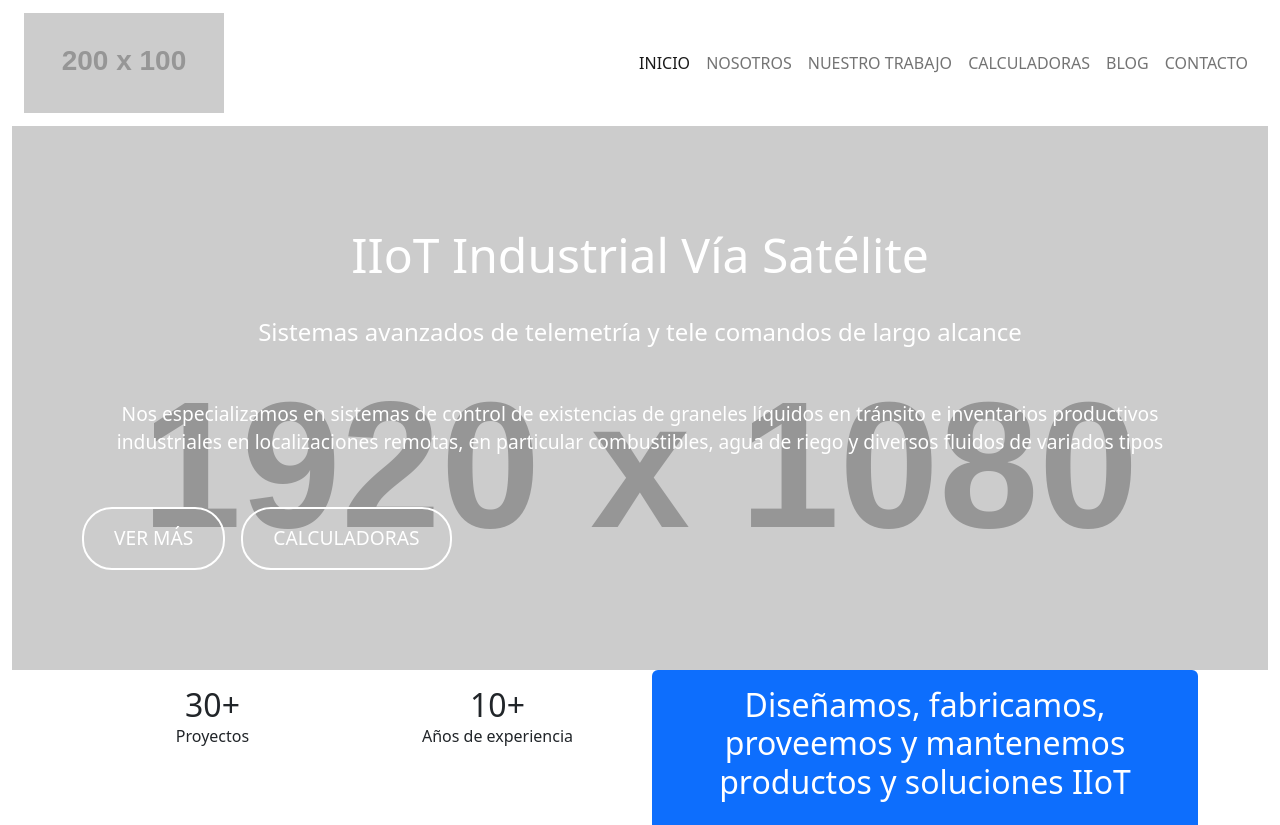
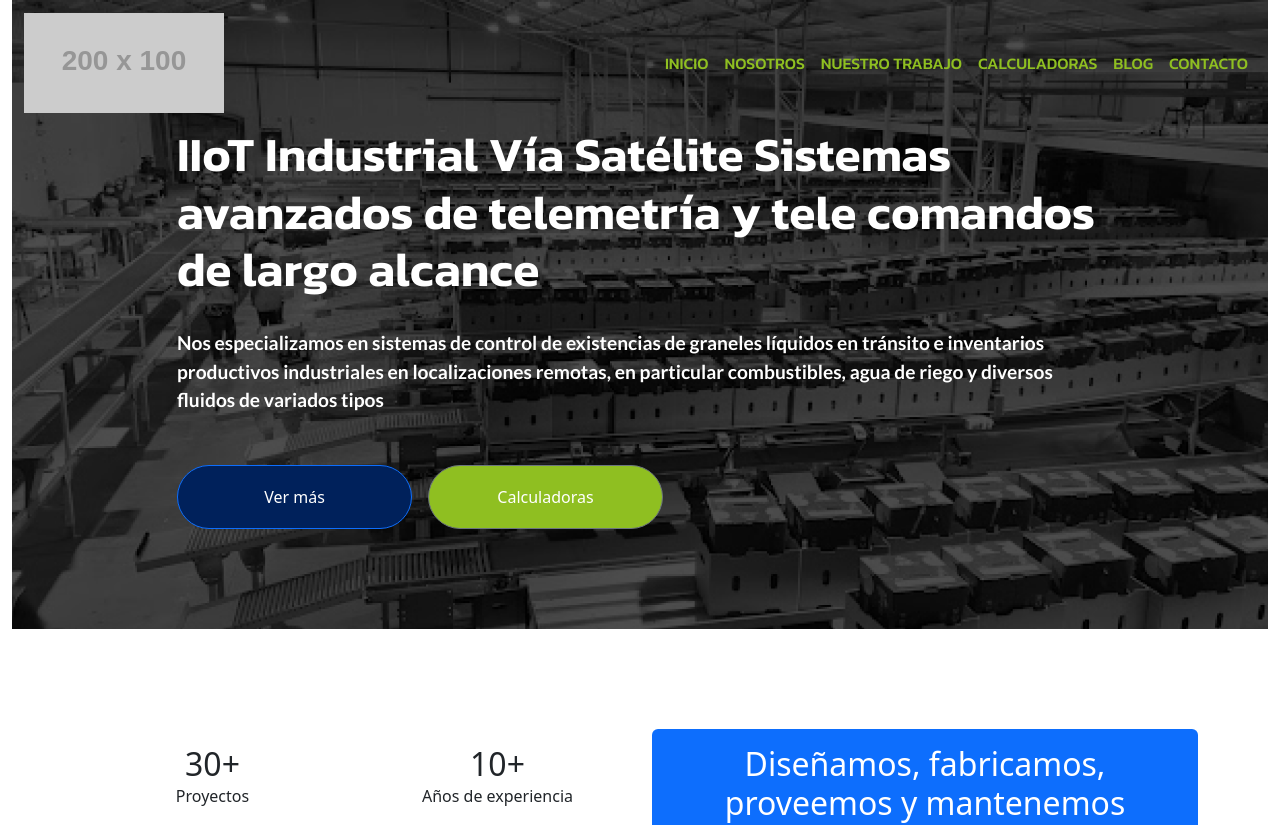
Before and after one commit to Enteleqqia/angular-enteleqqia-frontend-main, an Angular app: page / in a window 1280 px wide. Shown: the top 825 px of the page. Built offline with nearby package versions, Linux system fonts and the light colour scheme.

Commit message:
feat: add font and colors

```diff
--- a/src/app/app.component.html
+++ b/src/app/app.component.html
@@ -1,5 +1,7 @@
 
 <div class="container-fluid">
+
+  <section class="hero">
     <header>
         <nav class="navbar navbar-expand-md navbar-light">
           <div class="container-fluid">
@@ -34,12 +36,11 @@
           </div>
         </nav>
     </header>
-  <section class="hero">
     <div class="container">
       <div class="row">
-        <div class="col-12 text-center">
-          <h1>IIoT Industrial Vía Satélite</h1>
-          <p class="lead">Sistemas avanzados de telemetría y tele comandos de largo alcance</p>
+        <div class="col-10 mx-auto text-center">
+          <h1>IIoT Industrial Vía Satélite Sistemas avanzados de telemetría y tele comandos de largo alcance</h1>
+
           <p>Nos especializamos en sistemas de control de existencias de graneles líquidos en tránsito e inventarios productivos industriales en localizaciones remotas, en particular combustibles, agua de riego y diversos fluidos de variados tipos</p>
           <div class="d-flex">
             <a href="#" class="btn btn-primary me-3">Ver más</a>
--- a/src/app/app.component.scss
+++ b/src/app/app.component.scss
@@ -1,37 +1,92 @@
+section{
+    margin-top: 100px;
+}
 .hero {
-    background-image: url('https://via.placeholder.com/1920x1080');
+    background-image: url('../assets/img/hero1.png');
     background-repeat: no-repeat;
     background-size: cover;
-    padding: 100px 0;
+    padding: 0 0 100px 0;
+    margin: 0;
+    nav{
+        a{
+            color: #8FBF21;
+            font-family: 'Kanit', sans-serif;
+            font-weight: 500;
+        }
+
+    }
   }
 
   .hero h1 {
     font-size: 3rem;
     margin-bottom: 30px;
     color: #fff;
+    font-family: 'Kanit', sans-serif;
+    font-weight: 600;
+    text-align: left;
   }
 
-  .hero .lead {
-    font-size: 1.5rem;
-    margin-bottom: 50px;
-    color: #fff;
-  }
 
   .hero p {
     font-size: 1.2rem;
     margin-bottom: 50px;
     color: #fff;
+    font-family: 'Lato', sans-serif;
+    font-weight: 600;
+    text-align: left;
   }
 
-  .hero .btn {
-    border-radius: 30px;
-    padding: 15px 30px;
-    font-size: 1.2rem;
-    text-transform: uppercase;
-    color: #fff;
-    border: 2px solid #fff;
-    background-color: transparent;
+
+
+  .hero .btn-primary {
+    display: flex;
+    flex-direction: row;
+    justify-content: center;
+    align-items: center;
+    padding: 20px 0px;
+    gap: 9px;
+
+    width: 235px;
+    height: 64px;
+
+    background: #00215B;
+    border-radius: 48px;
+
+    /* Inside auto layout */
+
+    flex: none;
+    order: 0;
+    align-self: stretch;
+    flex-grow: 0;
   }
+
+  .hero .btn-secondary {
+   /* content */
+
+
+/* Auto layout */
+
+display: flex;
+flex-direction: row;
+justify-content: center;
+align-items: center;
+padding: 20px 0px;
+gap: 9px;
+
+width: 235px;
+height: 64px;
+
+background: #8FBF21;
+border-radius: 82px;
+
+/* Inside auto layout */
+
+flex: none;
+order: 0;
+align-self: stretch;
+flex-grow: 0;
+  }
+
 
   .hero .btn:hover {
     background-color: #fff;
--- a/src/styles.scss
+++ b/src/styles.scss
@@ -1 +1 @@
-/* You can add global styles to this file, and also import other style files */
+@import url('https://fonts.googleapis.com/css2?family=Kanit:wght@500;600&family=Lato:wght@400;700&display=swap');
```
Also changed, not shown: src/assets/img/hero1.png (added). Lines whose indentation alone changed are shown as unchanged.
